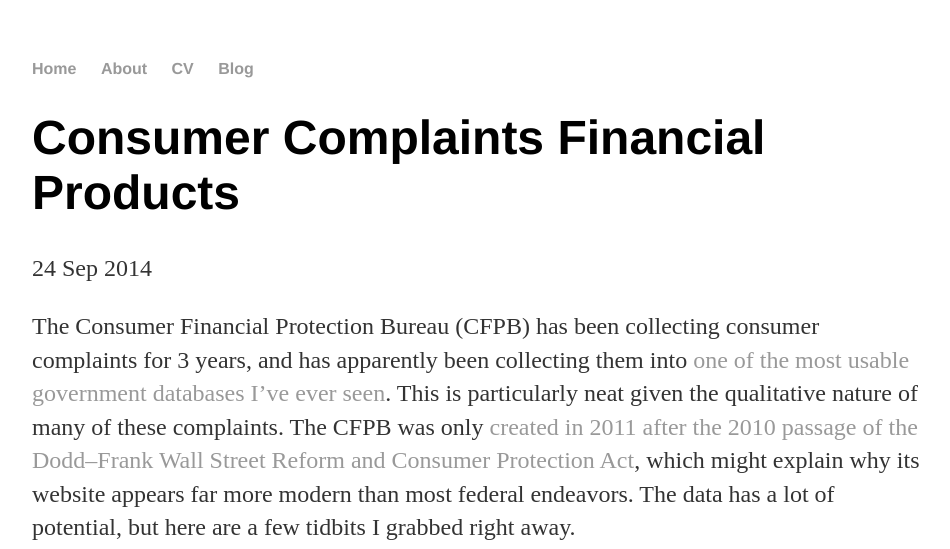
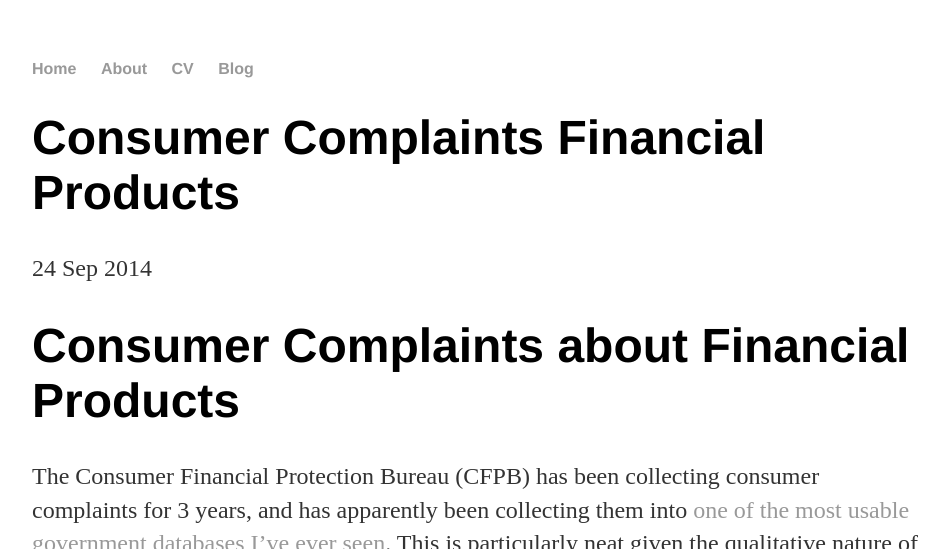
Before and after one commit to cwaldoch/cwaldoch.github.io, a Jekyll site: the page built from _posts/2014-09-24-consumer-complaints-financial-products.md, in a window 1280 px wide, cut to the strip 0-549 px from the top of the page. Shown: the whole strip, without its empty margins (160-1110 px from the left). Built offline with Jekyll 4.4.1, drawn with Linux system fonts in a browser that asks for light colours; our own code applies the rules of GitHub Pages for plain Markdown files.

Commit message:
Update 2014-09-24-consumer-complaints-financial-products.md

```diff
--- a/_posts/2014-09-24-consumer-complaints-financial-products.md
+++ b/_posts/2014-09-24-consumer-complaints-financial-products.md
@@ -1,3 +1,5 @@
+# Consumer Complaints about Financial Products
+
 The Consumer Financial Protection Bureau (CFPB) has been collecting consumer complaints for 3 years, and has apparently been collecting them into [one of the most usable government databases I've ever seen](https://data.consumerfinance.gov/dataset/Consumer-Complaints/x94z-ydhh?). This is particularly neat given the qualitative nature of many of these complaints. The CFPB was only [created in 2011 after the 2010 passage of the Dodd–Frank Wall Street Reform and Consumer Protection Act](https://en.wikipedia.org/wiki/Consumer_Financial_Protection_Bureau), which might explain why its website appears far more modern than most federal endeavors. The data has a lot of potential, but here are a few tidbits I grabbed right away.
 
 First, I noticed that each complaint was entered with a zipcode, and I wondered which had seen the most complaints. Here's the top ten, along with their actual location (first town name result based on a quick google search).
```
